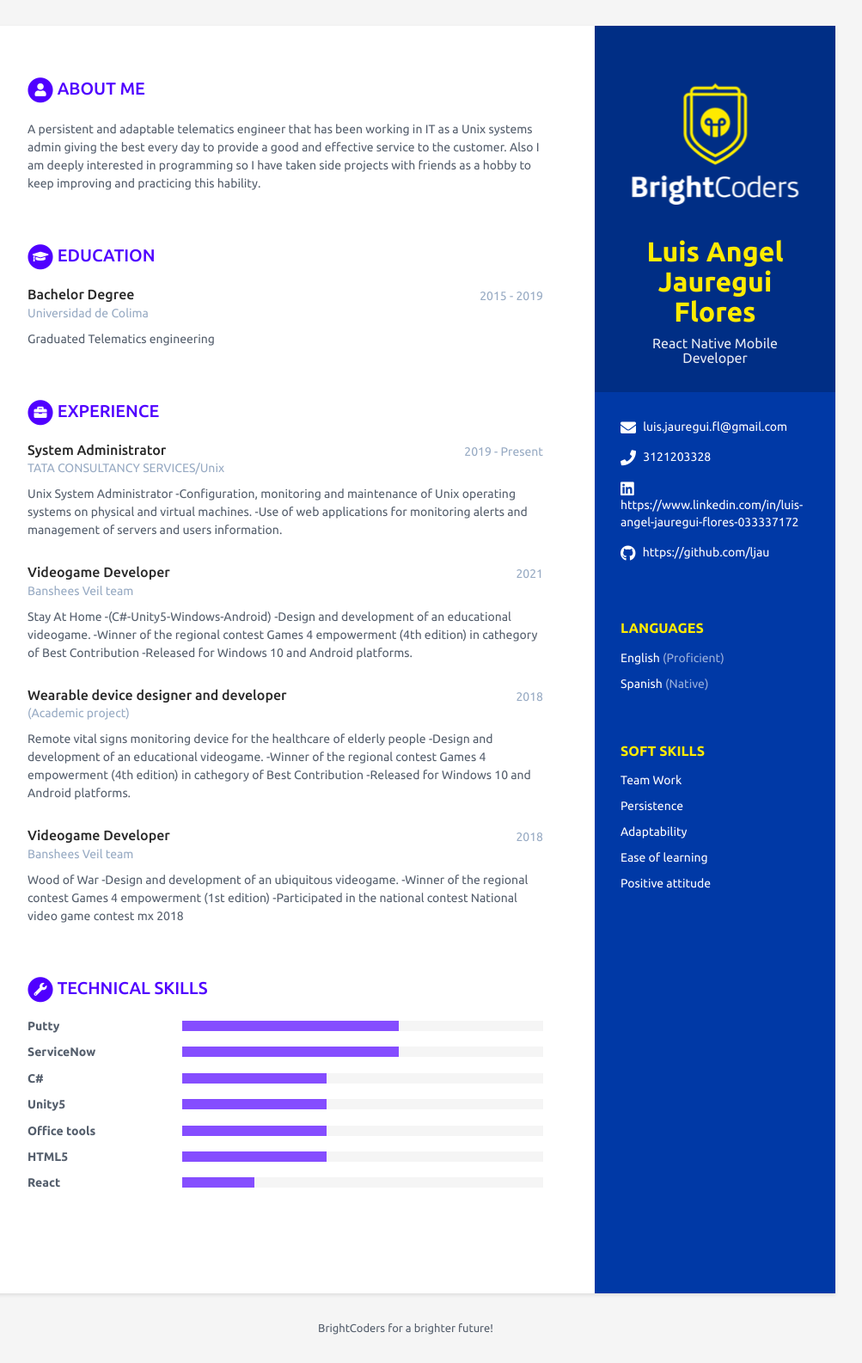
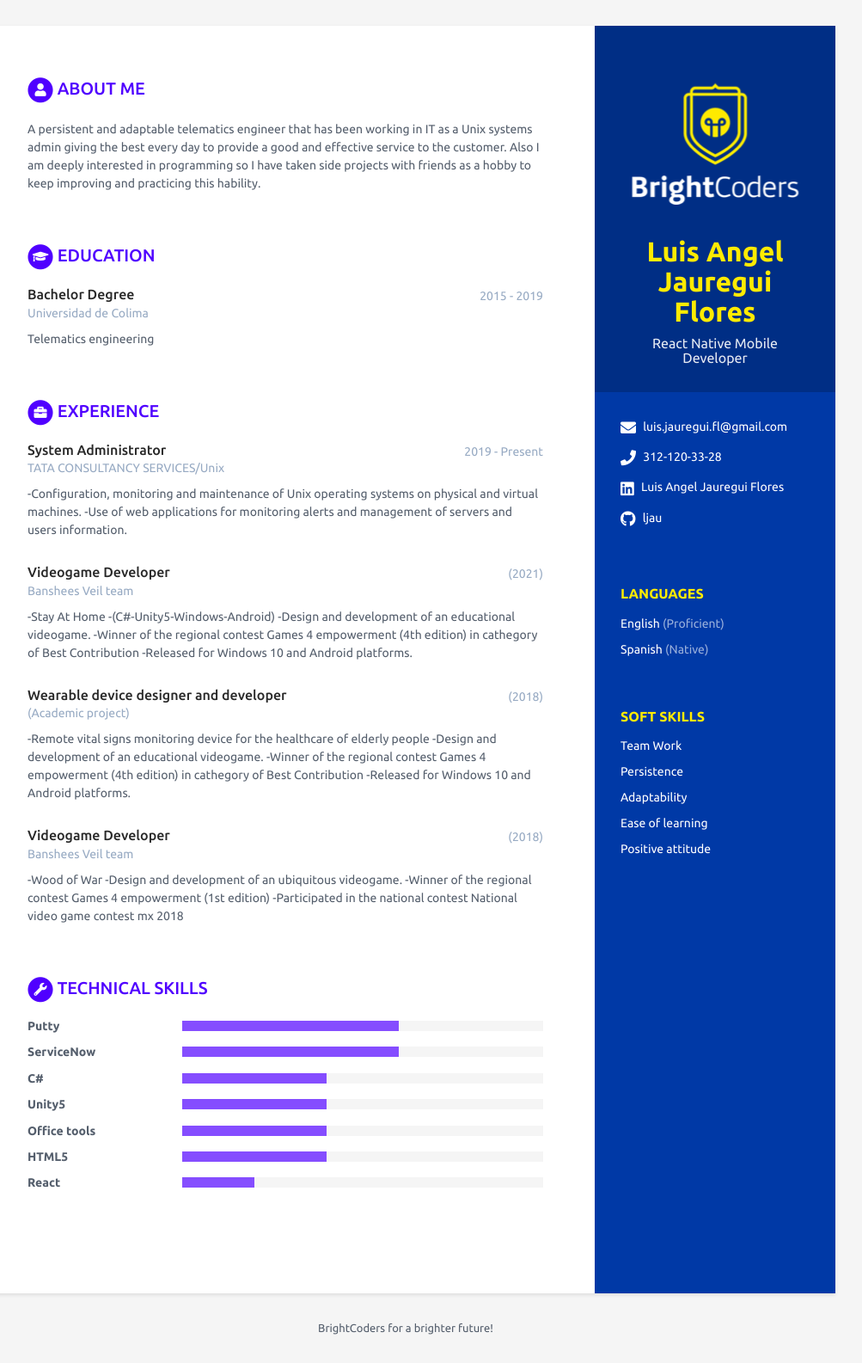
Before and after one commit to BC-MAY-21-RN/scorecard-ljau, a Jekyll site: the page built from index.html, in a window 1280 px wide. Shown: the whole page at 86% size, without its empty margins (168-1171 px from the left). Built offline with Jekyll 4.4.1, drawn with Linux system fonts in a browser that asks for light colours.

Commit message:
New correction

```diff
--- a/_data/data.yml
+++ b/_data/data.yml
@@ -13,10 +13,10 @@ sidebar:
 
   # Actualiza tus datos de contacto
   email: luis.jauregui.fl@gmail.com
-  phone: 3121203328
+  phone: 312-120-33-28
   website: # No agregar http://
-  linkedin: https://www.linkedin.com/in/luis-angel-jauregui-flores-033337172
-  github: https://github.com/ljau
+  linkedin: Luis Angel Jauregui Flores
+  github: ljau
 
 
   # Actualiza según los idiomas y niveles que tienes. Agrega o Elimina según sea necesario.
@@ -49,7 +49,7 @@ sidebar:
 # Registra aquí un resumen de tu perfil
 career-profile:
   title: About Me # NO MODIFICAR
-  summary:
+  summary: |
     A persistent and adaptable telematics engineer that has been working in IT as a Unix systems admin giving the best every day to provide a good and effective service to the customer.
     Also I am deeply interested in programming so I have taken side projects with friends as a hobby to keep improving and practicing this hability.
 
@@ -58,7 +58,7 @@ educationcomplete:
   - degree: Bachelor Degree
     university: Universidad de Colima
     time: 2015 - 2019
-    details: Graduated
+    details: |
       Telematics engineering
 
 
@@ -67,31 +67,34 @@ experiences:
   - role: System Administrator
     time: 2019 - Present
     company: TATA CONSULTANCY SERVICES/Unix
-    details: Unix System Administrator
+    details: |
       -Configuration, monitoring and maintenance of Unix operating systems on physical and virtual machines.
       -Use of web applications for monitoring alerts and management of servers and users information.
 
   - role: Videogame Developer
-    time: 2021
+    time: (2021)
     company: Banshees Veil team
-    details: Stay At Home
+    details: |
+      -Stay At Home
       -(C#-Unity5-Windows-Android)
       -Design and development of an educational videogame.
       -Winner of the regional contest Games 4 empowerment (4th edition) in cathegory of Best Contribution
       -Released for Windows 10 and Android platforms.
 
   - role: Wearable device designer and developer
-    time: 2018
+    time: (2018)
     company: (Academic project)
-    details: Remote vital signs monitoring device for the healthcare of elderly people
+    details: |
+      -Remote vital signs monitoring device for the healthcare of elderly people
       -Design and development of an educational videogame.
       -Winner of the regional contest Games 4 empowerment (4th edition) in cathegory of Best Contribution
       -Released for Windows 10 and Android platforms.
 
   - role: Videogame Developer
-    time: 2018
+    time: (2018)
     company: Banshees Veil team
-    details: Wood of War
+    details: |
+      -Wood of War
       -Design and development of an ubiquitous videogame.
       -Winner of the regional contest Games 4 empowerment (1st edition)
       -Participated in the national contest National video game contest mx 2018
```
